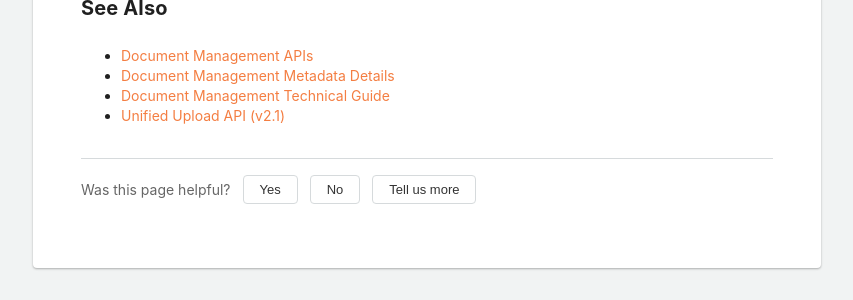
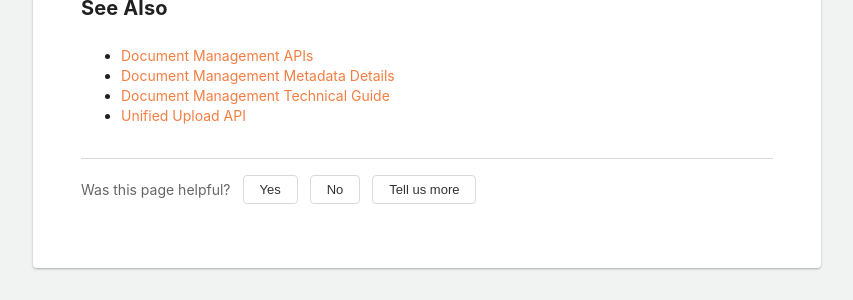
Before and after one commit to procore/documentation, a Jekyll site: the page built from document_management_integration/document_management_intro.md, in a window 1280 px wide and 900 px high, scrolled down 4104 px. Shown: the part 584-884 px from the top of the window, without its empty margins (411-1264 px from the left). Built offline with Jekyll 4.4.1, drawn with Linux system fonts in a browser that asks for light colours; comment, search, counter and statistics services are not loaded.

```diff
--- a/document_management_integration/document_management_intro.md
+++ b/document_management_integration/document_management_intro.md
@@ -128,4 +128,4 @@ Consider the following recommendations when building your integration:
 - [Document Management APIs]({{ site.url }}{{ site.baseurl }}{% link document_management_integration/document_management_api_endpoints.md %})
 - [Document Management Metadata Details]({{ site.url }}{{ site.baseurl }}{% link document_management_integration/document_management_metadata_details.md %})
 - [Document Management Technical Guide]({{ site.url }}{{ site.baseurl }}{% link document_management_integration/document_management_technical_guide.md %})
-- [Unified Upload API (v2.1)]({{ site.url }}{{ site.baseurl }}{% link tutorials/tutorial_unified_uploads.md %})
+- [Unified Upload API]({{ site.url }}{{ site.baseurl }}{% link tutorials/tutorial_unified_uploads.md %})
```
